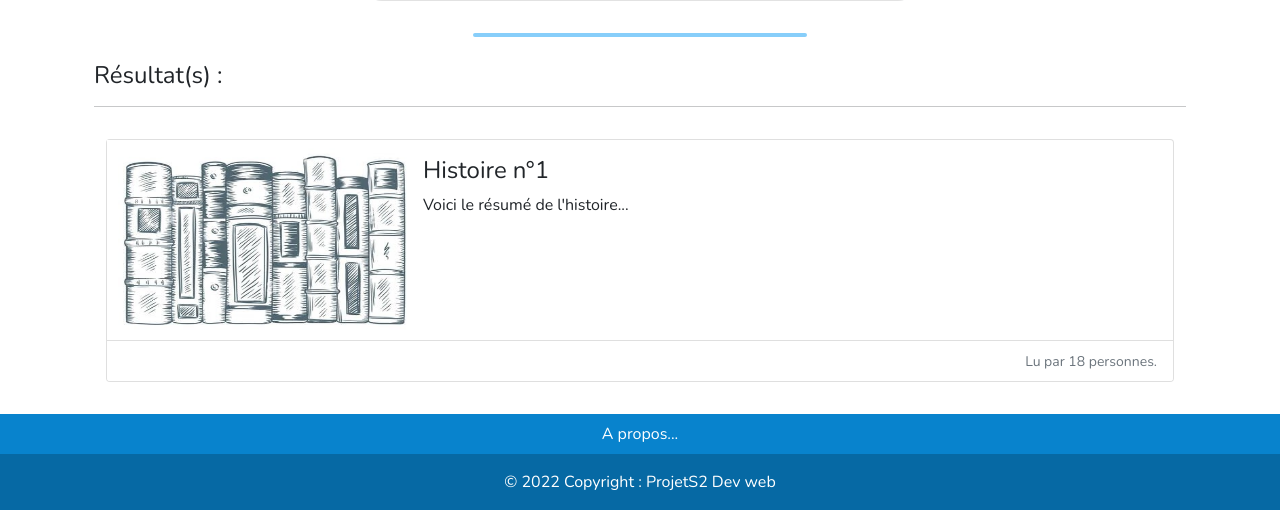
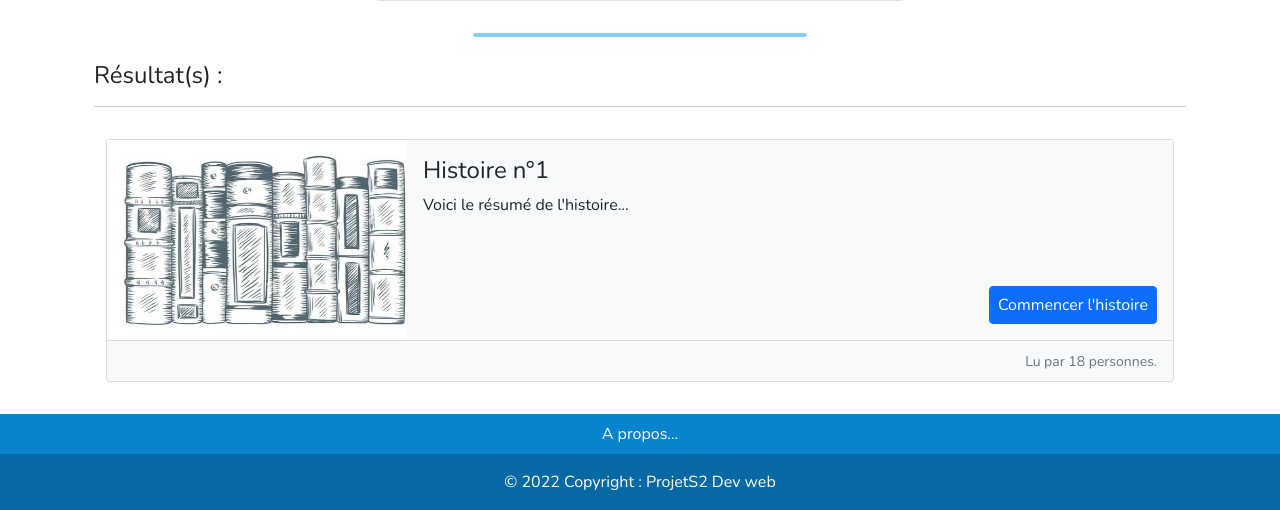
Before and after one commit to Rbk98/projet-dev-web, a PHP site: page /view/search.php in a window 1280 px wide. Shown: the part 371-881 px from the top of the page. Run offline with PHP 8.4, Linux system fonts and the light colour scheme.

Commit message:
error responsive

```diff
--- a/view/search.php
+++ b/view/search.php
@@ -32,11 +32,11 @@ ob_start(); ?>
         <div class="container py-4">
             <h4> Résultat(s) : </h4>
             <hr/>
-            <div class="container-fluid ">
+            <div class="container-fluid">
                 <div class="row">
                     <div class="col-12 mt-3">
-                        <div class="card">
-                            <div class="card-horizontal">
+                        <div class="card bg-light">
+                            <div class="card-horizontal bg-light">
                                 <div class="img-square-wrapper">
                                     <img width="300" height="200" src="../public/images/book_1.jpg" alt="Book example">
                                 </div>
@@ -44,8 +44,11 @@ ob_start(); ?>
                                     <h4 class="card-title">Histoire n°1</h4>
                                     <p class="card-text">Voici le résumé de l'histoire...</p>
                                 </div>
+                                <div class="align-self-end text-end p-3">
+                                    <a href="#" class="btn btn-primary px-2">Commencer l'histoire</a>
+                                </div>
                             </div>
-                            <div class="card-footer bg-white text-end">
+                            <div class="card-footer bg-light text-end">
                                 <small class="text-muted">Lu par 18 personnes.</small>
                             </div>
                         </div>
```
